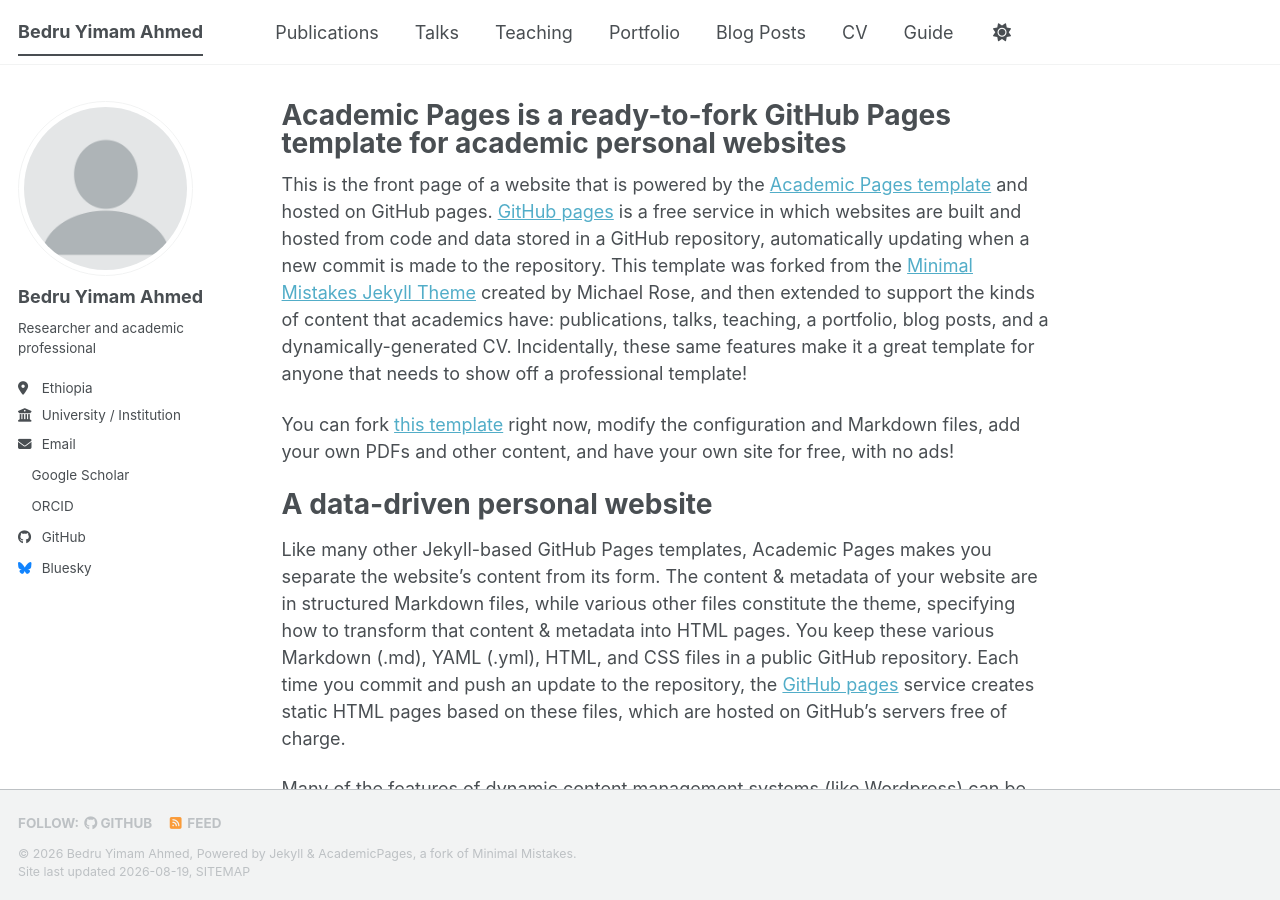
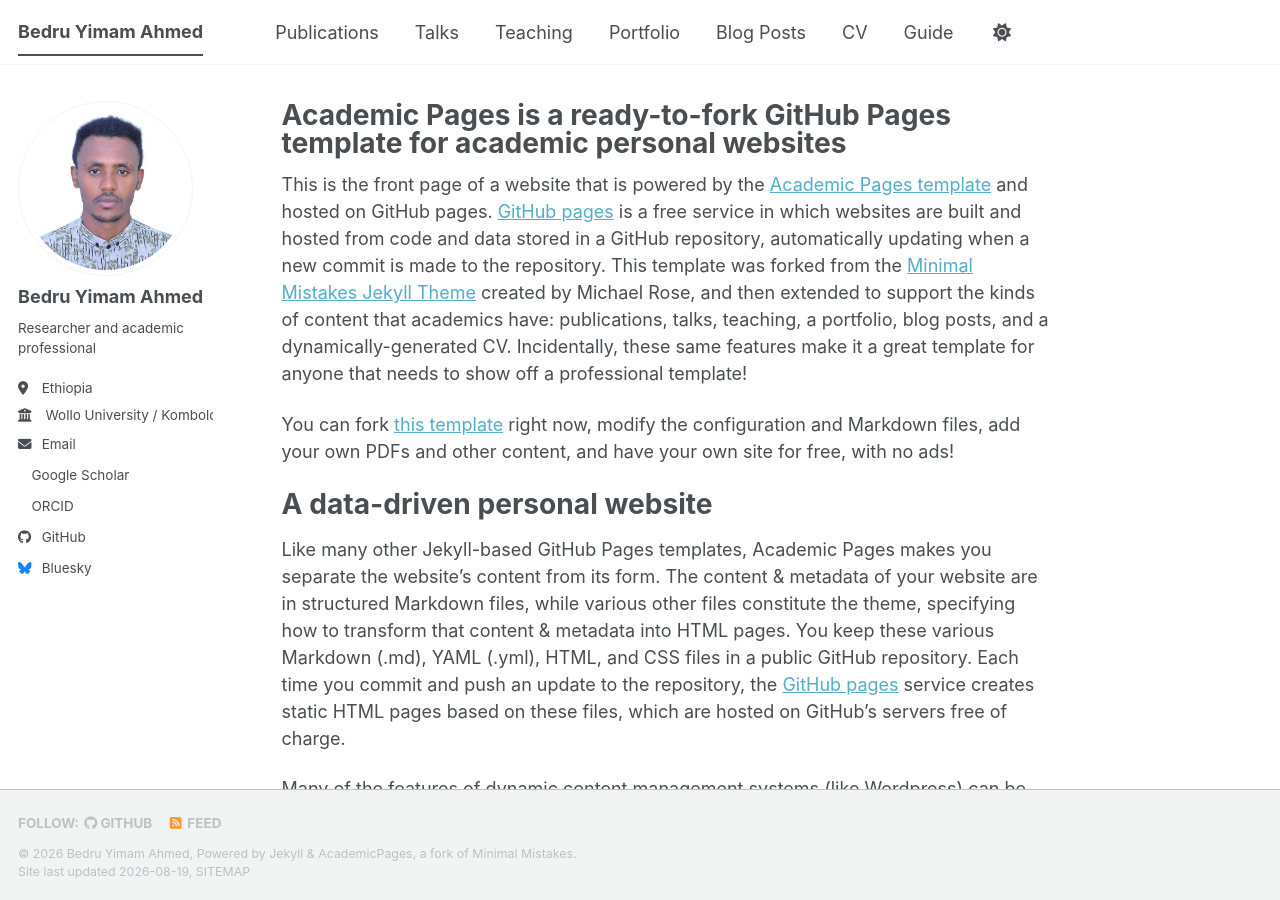
Before and after one commit to bedr-ux/BedruYimamAhmed, a Jekyll site: the page built from _pages/about.md, in a window 1280 px wide and 900 px high. Built offline with Jekyll 4.4.1, drawn with Linux system fonts in a browser that asks for light colours; a style sheet for code colours, icons or effects is not loaded.

Commit message:
Update _config.yml

```diff
--- a/_config.yml
+++ b/_config.yml
@@ -23,12 +23,12 @@ repository               : "bedr-ux/BedruYimamAhmed"  # ✅ FIXED: Changed to yo
 #               Additional customization can be done by editing /_includes/author-profile.html
 author:
   # Biographic information
-  avatar           : "profile.png"
+  avatar           : "bedru.jpg"
   name             : "Bedru Yimam Ahmed"  # ✅ UPDATED
   pronouns         : # example: "she/her"
   bio              : "Researcher and academic professional"  # ✅ UPDATED (customize further)
   location         : "Ethiopia"  # ✅ UPDATED (change to your city/country)
-  employer         : "University / Institution"  # ✅ UPDATED (change to your actual employer)
+  employer         : " Wollo University / Kombolcha Institute of Technology"  # ✅ UPDATED (change to your actual employer)
   uri              : # URL
   email            : "bedruy4@gmail.com"  # ✅ UPDATED (change to your real email)
 
```
